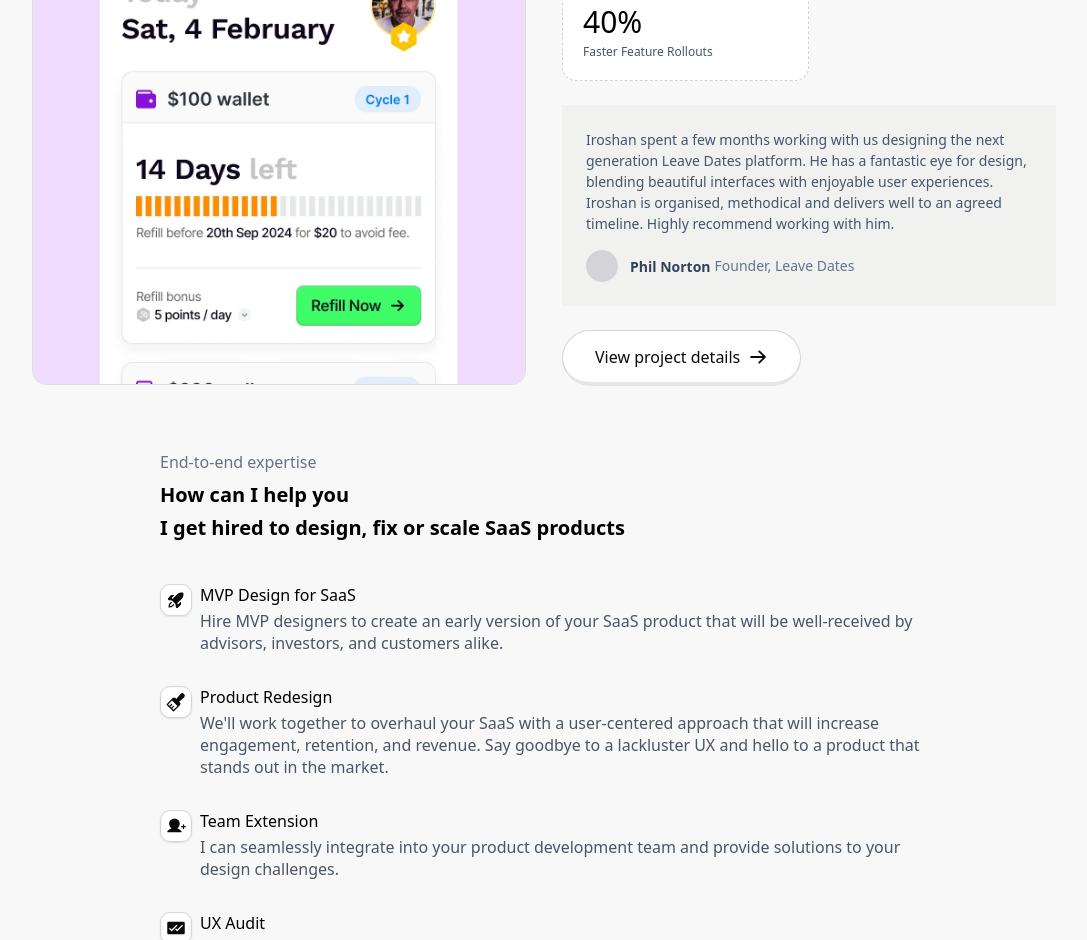
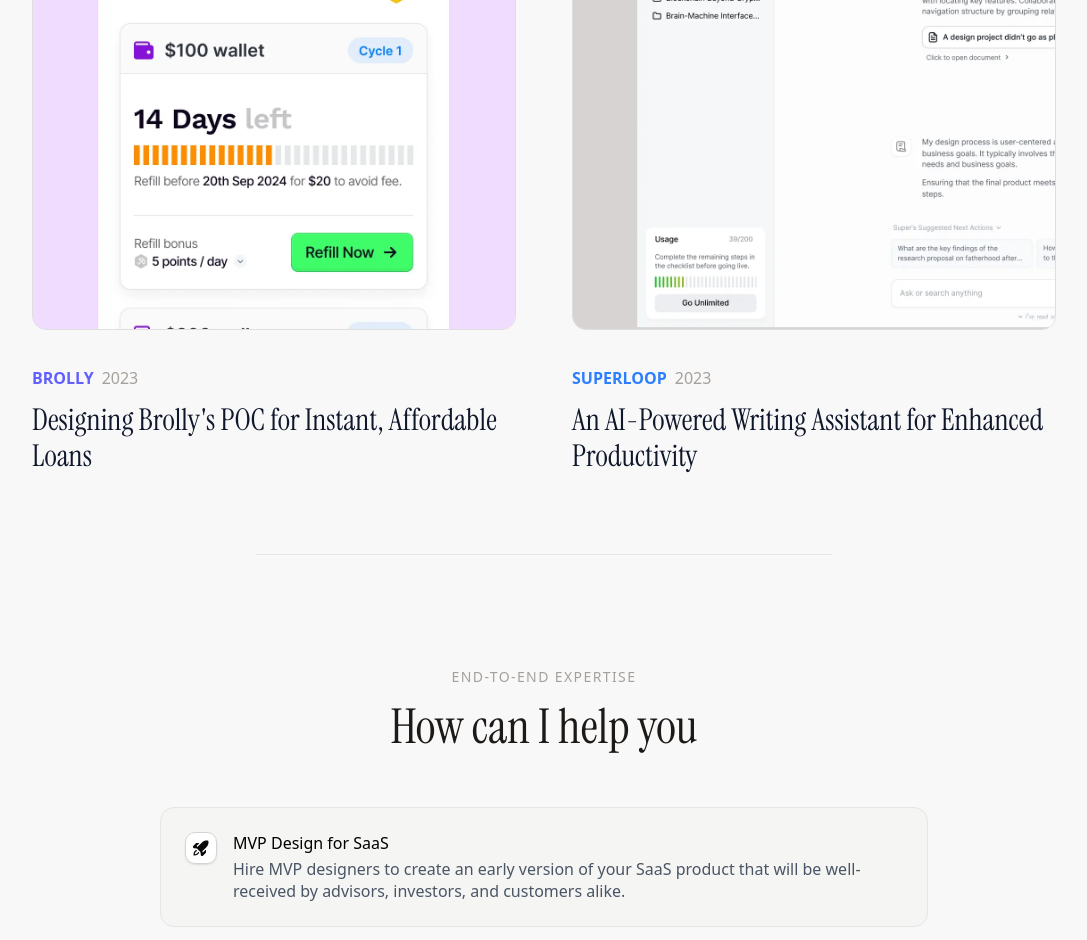
Before and after one commit to iroshandezilva/iroshandezilva.com, a Next.js app: page / in a window 1280 px wide. Shown: the part 1860-2800 px from the top of the page, without its empty margins (96-1183 px from the left). Built offline with nearby package versions, Linux system fonts and the light colour scheme.

Commit message:
feat: add ServiceCard component for displaying services with icons, titles, and descriptions

```diff
--- a/src/app/layout.tsx
+++ b/src/app/layout.tsx
@@ -1,14 +1,30 @@
 import "./globals.css";
 import type { Metadata } from "next";
-// import { Inter } from "next/font/google";
 import Navbar from "@/components/shared/Navbar";
 import Footer from "@/components/shared/Footer";
-
-// const inter = Inter({ subsets: ["latin"] });
 
 export const metadata: Metadata = {
   title: "Iroshan De Zilva — Product Designer",
   description: "Portfolio website and UX case studies.",
+  icons: {
+    icon: [
+      { url: "/favicon.ico", sizes: "any" },
+      { url: "/favicon.svg", type: "image/svg+xml" },
+    ],
+    apple: [{ url: "/apple-touch-icon.png", sizes: "180x180" }],
+    shortcut: "/favicon.ico",
+  },
+  openGraph: {
+    title: "Iroshan De Zilva — Product Designer",
+    description: "Portfolio website and UX case studies.",
+    images: ["/opengraph-image.png"],
+  },
+  twitter: {
+    card: "summary_large_image",
+    title: "Iroshan De Zilva — Product Designer",
+    description: "Portfolio website and UX case studies.",
+    images: ["/opengraph-image.png"],
+  },
 };
 
 export default function RootLayout({
--- a/src/app/page.tsx
+++ b/src/app/page.tsx
@@ -4,7 +4,7 @@
 import MyServices from "@/components/home/MyServices";
 // import MyPackages from "@/components/home/MyPackages";
 
-// import Divider from "@/components/shared/Divider";
+import Divider from "@/components/shared/Divider";
 
 export default function HomePage() {
   return (
@@ -14,6 +14,9 @@
       {/* <ClientLists /> */}
       {/* <Divider /> */}
       <CaseStudyHighlight />
+
+      <Divider />
+
       <MyServices />
       {/* <MyPackages /> */}
     </>
--- a/src/components/home/CaseStudyHighlight.tsx
+++ b/src/components/home/CaseStudyHighlight.tsx
@@ -6,7 +6,7 @@
 
 export default function CaseStudyHighlight() {
   return (
-    <section className="px-6 pt-16 xl:px-0">
+    <section className="px-6 py-16 xl:px-0">
       <div>
         <div>
           <div className="mx-auto mb-8 flex max-w-lg flex-col gap-4 py-4 text-center">
@@ -22,8 +22,9 @@
             </p>
           </div>
 
-          <div className="flex flex-col gap-24">
+          <div className="mx-auto grid max-w-5xl grid-cols-2 gap-14">
             <CaseStudyCard
+              className="col-span-2"
               imageSrc="/images/leavedates-cs-thumbnail.webp"
               productName="Leave Dates"
               productColor="text-cyan-500"
@@ -33,22 +34,31 @@
               clientName="Phil Norton"
               clientTitle="Founder, Leave Dates"
               stats={[
-                { value: "60%", description: "Increase in Design Efficiency" },
+                {
+                  value: "60%",
+                  description: "Increase in Design Efficiency",
+                },
                 { value: "40%", description: "Faster Feature Rollouts" },
               ]}
               link="/contact"
             />
-
             <CaseStudyCard
+              variant="column"
               imageSrc="/images/brolly-cs-thumbnail.webp"
               productName="Brolly"
               productColor="text-indigo-500"
               year="2023"
-              title="Revamping Leave Dates to Deliver Consistency and Flow Through Scalable Design"
-              testimonial="Iroshan spent a few months working with us designing the next generation Leave Dates platform. He has a fantastic eye for design, blending beautiful interfaces with enjoyable user experiences. Iroshan is organised, methodical and delivers well to an agreed timeline. Highly recommend working with him."
-              clientName="Phil Norton"
-              clientTitle="Founder, Leave Dates"
-              stats={[{ value: "40%", description: "Faster Feature Rollouts" }]}
+              title="Designing Brolly's POC for Instant, Affordable Loans"
+              caseStudyButtonText="View project details"
+              link="/contact"
+            />
+            <CaseStudyCard
+              variant="column"
+              imageSrc="/images/superpaper-cs-thumbnail.webp"
+              productName="SuperLoop"
+              productColor="text-blue-500"
+              year="2023"
+              title="An AI-Powered Writing Assistant for Enhanced Productivity"
               caseStudyButtonText="View project details"
               link="/contact"
             />
--- a/src/components/home/MyServices.tsx
+++ b/src/components/home/MyServices.tsx
@@ -8,107 +8,67 @@
   UserPlus,
   Checks,
 } from "@phosphor-icons/react";
+import ServiceCard from "@/components/home/ServiceCard";
 
-const MyServices = () => {
+export default function MyServices() {
+  const services = [
+    {
+      icon: RocketLaunch,
+      title: "MVP Design for SaaS",
+      description:
+        "Hire MVP designers to create an early version of your SaaS product that will be well-received by advisors, investors, and customers alike.",
+    },
+    {
+      icon: PaintBrushHousehold,
+      title: "Product Redesign",
+      description:
+        "We'll work together to overhaul your SaaS with a user-centered approach that will increase engagement, retention, and revenue. Say goodbye to a lackluster UX and hello to a product that stands out in the market.",
+    },
+    {
+      icon: UserPlus,
+      title: "Team Extension",
+      description:
+        "I can seamlessly integrate into your product development team and provide solutions to your design challenges.",
+    },
+    {
+      icon: Checks,
+      title: "UX Audit",
+      description:
+        "I can help you to spot your product's bottlenecks to unlock its fullest potential.",
+    },
+    {
+      icon: Shapes,
+      title: "Design System",
+      description:
+        "Have big plans on scaling your SaaS? I can support you in creating and shaping the design system.",
+    },
+  ];
+
   return (
- <section className="mx-auto max-w-3xl px-6 pt-16 pb-12 lg:px-0">
+    <section className="mx-auto max-w-3xl px-6 py-24 lg:px-0">
       <div className="inline-flex flex-col items-start justify-start gap-10">
-        <div className="flex flex-col items-start justify-start gap-1.5 self-stretch">
-          <div className="justify-start self-stretch text-base leading-snug font-normal text-gray-500">
+        <div className="mx-auto flex max-w-lg flex-col gap-4 py-4 text-center">
+          <span className="text-sm font-medium tracking-widest text-stone-400 uppercase">
             End-to-end expertise
-          </div>
-          <div className="justify-start self-stretch text-xl leading-relaxed font-semibold text-black">
+          </span>
+          <h2 className="font-heading text-5xl text-stone-900">
             How can I help you
-            <br />I get hired to design, fix or scale SaaS products
-          </div>
+          </h2>
         </div>
-        <div className="flex flex-col items-start justify-start gap-8 self-stretch">
-          <div className="inline-flex items-start justify-start gap-2 self-stretch">
-            <div className="flex w-8 items-center justify-center gap-1 overflow-hidden rounded-lg bg-white px-[5px] py-1.5 shadow-[0px_1px_2px_0px_rgba(0,0,0,0.10)] outline outline-1 outline-offset-[-1px] outline-neutral-300">
-              <div data-property-1="3-d-view" className="relative h-5 w-5">
-                <RocketLaunch size={20} weight="fill" />
-              </div>
-            </div>
-            <div className="inline-flex flex-1 flex-col items-start justify-start gap-1">
-   <div className="justify-start self-stretch text-base leading-snug font-medium text-black">
-                MVP Design for SaaS
-              </div>
-              <div className="justify-start self-stretch text-base leading-snug font-normal text-gray-600">
-                Hire MVP designers to create an early version of your SaaS
-                product that will be well-received by advisors, investors, and
-                customers alike.
-              </div>
-            </div>
-          </div>
-          <div className="inline-flex items-start justify-start gap-2 self-stretch">
-            <div className="flex w-8 items-center justify-center gap-1 overflow-hidden rounded-lg bg-white px-[5px] py-1.5 shadow-[0px_1px_2px_0px_rgba(0,0,0,0.10)] outline-1 outline-offset-[-1px] outline-neutral-300">
-              <div data-property-1="web-design-02" className="relative h-5 w-5">
-                <PaintBrushHousehold size={20} weight="fill" />
-              </div>
-            </div>
-            <div className="inline-flex flex-1 flex-col items-start justify-start gap-1">
- <div className="justify-start self-stretch text-base leading-snug font-medium text-black">
-                Product Redesign
-              </div>
-              <div className="justify-start self-stretch text-base leading-snug font-normal text-gray-600">
-                We&apos;ll work together to overhaul your SaaS with a
-                user-centered approach that will increase engagement, retention,
-                and revenue. Say goodbye to a lackluster UX and hello to a
-                product that stands out in the market.
-              </div>
-            </div>
-          </div>
-          <div className="inline-flex items-start justify-start gap-2 self-stretch">
-            <div className="flex w-8 items-center justify-center gap-1 overflow-hidden rounded-lg bg-white px-[5px] py-1.5 shadow-[0px_1px_2px_0px_rgba(0,0,0,0.10)] outline-1 outline-offset-[-1px] outline-neutral-300">
-              <div data-property-1="add-team-02" className="relative h-5 w-5">
-                <UserPlus size={20} weight="fill" />
-              </div>
-            </div>
-            <div className="inline-flex flex-1 flex-col items-start justify-start gap-1">
-<div className="justify-start self-stretch text-base leading-snug font-medium text-black">
-                Team Extension
-              </div>
-              <div className="justify-start self-stretch text-base leading-snug font-normal text-gray-600">
-                I can seamlessly integrate into your product development team
-                and provide solutions to your design challenges.
-              </div>
-            </div>
-          </div>
-          <div className="inline-flex items-start justify-start gap-2 self-stretch">
-            <div className="flex w-8 items-center justify-center gap-1 overflow-hidden rounded-lg bg-white px-[5px] py-1.5 shadow-[0px_1px_2px_0px_rgba(0,0,0,0.10)] outline-1 outline-offset-[-1px] outline-neutral-300">
-              <div data-property-1="add-to-list" className="relative h-5 w-5">
-                <Checks size={20} weight="fill" />
-              </div>
-            </div>
-            <div className="inline-flex flex-1 flex-col items-start justify-start gap-1">
- <div className="justify-start self-stretch text-base leading-snug font-medium text-black">
-                UX Audit
-              </div>
-              <div className="justify-start self-stretch text-base leading-snug font-normal text-gray-600">
-                I can help you to spot your product’s bottlenecks to unlock its
-                fullest potential.
-              </div>
-            </div>
-          </div>
-          <div className="inline-flex items-start justify-start gap-2 self-stretch">
-            <div className="flex w-8 items-center justify-center gap-1 overflow-hidden rounded-lg bg-white px-[5px] py-1.5 shadow-[0px_1px_2px_0px_rgba(0,0,0,0.10)] outline-1 outline-offset-[-1px] outline-neutral-300">
-              <Shapes size={20} weight="fill" />
-            </div>
-            <div className="inline-flex flex-1 flex-col items-start justify-start gap-1">
-<div className="justify-start self-stretch text-base leading-snug font-medium text-black">
-                Design System
-              </div>
-              <div className="justify-start self-stretch text-base leading-snug font-normal text-gray-600">
-                Have big plans on scaling your SaaS? I can support you in
-                creating and shaping the design system.
-                <br />
-              </div>
-            </div>
+        <div className="border-stone-00 flex flex-col items-start justify-start gap-8 self-stretch">
+          <div className="flex flex-col gap-4">
+            {services.map((service, index) => (
+              <ServiceCard
+                key={index}
+                icon={service.icon}
+                title={service.title}
+                description={service.description}
+                className=""
+              />
+            ))}
           </div>
         </div>
       </div>
     </section>
   );
-};
-
-export default MyServices;
+}
--- /dev/null
+++ b/src/components/home/ServiceCard.tsx
@@ -0,0 +1,39 @@
+import { IconProps } from "@phosphor-icons/react";
+import { cn } from "@/lib/utils";
+
+interface ServiceCardProps {
+  icon: React.ComponentType<IconProps>;
+  title: string;
+  description: string;
+  className?: string;
+}
+
+export default function ServiceCard({
+  icon: Icon,
+  title,
+  description,
+  className,
+}: ServiceCardProps) {
+  return (
+    <div
+      className={cn(
+        "inline-flex items-start justify-start gap-4 self-stretch rounded-xl border bg-stone-100 p-6",
+        className,
+      )}
+    >
+      <div className="flex w-8 items-center justify-center gap-1 overflow-hidden rounded-lg bg-white px-[5px] py-1.5 shadow-[0px_1px_2px_0px_rgba(0,0,0,0.10)] outline outline-1 outline-offset-[-1px] outline-neutral-300">
+        <div className="relative h-5 w-5">
+          <Icon size={20} weight="fill" />
+        </div>
+      </div>
+      <div className="inline-flex flex-1 flex-col items-start justify-start gap-1">
+        <div className="justify-start self-stretch text-base leading-snug font-medium text-black">
+          {title}
+        </div>
+        <div className="justify-start self-stretch text-base leading-snug font-normal text-gray-600">
+          {description}
+        </div>
+      </div>
+    </div>
+  );
+}
--- a/src/components/shared/CaseStudyCard.tsx
+++ b/src/components/shared/CaseStudyCard.tsx
@@ -1,6 +1,6 @@
 import Image from "next/image";
-import { ArrowRight } from "@phosphor-icons/react";
-import { CustomLink } from "@/components/shared/3d-button";
+// import { ArrowRight } from "@phosphor-icons/react";
+// import { CustomLink } from "@/components/shared/3d-button";
 
 interface Stat {
   value?: string | number;
@@ -8,37 +8,45 @@
 }
 
 interface CaseStudyCardProps {
+  className?: string; // Add className prop
   imageSrc: string;
   productName: string;
   productColor?: string; // Add new prop for product color
   year: string | number;
   title: string;
-  testimonial: string;
-  clientName: string;
-  clientTitle: string;
+  testimonial?: string;
+  clientName?: string; // Make optional
+  clientTitle?: string; // Make optional
   clientImage?: string;
   stats?: Stat[];
   link: string;
   caseStudyButtonText?: string;
+  variant?: "row" | "column";
 }
 
 export default function CaseStudyCard({
+  className = "", // Add default value for className
   imageSrc,
   productName,
   productColor = "text-cyan-500", // Default color if none is provided
   year,
   title,
   testimonial,
-  clientName,
-  clientTitle,
+  clientName = "", // Provide default value
+  clientTitle = "", // Provide default value
   clientImage,
   stats = [],
-  link,
-  caseStudyButtonText = "Read the case study",
+  // link,
+  // caseStudyButtonText = "Read the case study",
+  variant = "row",
 }: CaseStudyCardProps) {
+  const isColumn = variant === "column";
+
   return (
-    <div className="mx-auto flex max-w-5xl flex-col items-center gap-9 lg:flex-row">
-      <div className="w-full lg:w-1/2">
+    <div
+      className={`mx-auto flex ${isColumn ? "flex-col" : "flex-col lg:flex-row"} items-center gap-9 ${className}`}
+    >
+      <div className={`w-full ${!isColumn ? "lg:w-1/2" : ""}`}>
         <Image
           src={imageSrc}
           alt={productName + " platform screenshot"}
@@ -50,9 +58,11 @@
         />
       </div>
 
-      <div className="flex w-full flex-col items-start justify-start gap-6 lg:w-1/2">
+      <div
+        className={`flex w-full flex-col items-start justify-start gap-6 ${!isColumn ? "lg:w-1/2" : ""}`}
+      >
         <div className="mb-4 flex flex-col items-start justify-start gap-3 self-stretch">
-          <div className="inline-flex items-center justify-start gap-6">
+          <div className="inline-flex items-center justify-start gap-2">
             <div
               className={`justify-start text-base leading-normal font-semibold uppercase ${productColor}`}
             >
@@ -87,10 +97,12 @@
           </div>
         )}
 
+        {testimonial && (
           <div className="inline-flex flex-col items-start justify-start bg-stone-200/40 p-6">
             <div className="justify-start self-stretch text-sm leading-normal font-normal text-slate-600">
               {testimonial}
             </div>
+            {(clientName || clientTitle) && (
               <div className="mt-4 inline-flex items-center justify-start gap-2">
                 {clientImage ? (
                   <div className="h-8 w-8 overflow-hidden rounded-full">
@@ -106,17 +118,23 @@
                   <div className="h-8 w-8 rounded-full bg-zinc-300" />
                 )}
                 <div className="flex items-center justify-center gap-1 p-1">
+                  {clientName && (
                     <div className="justify-start text-sm leading-normal font-semibold text-slate-700">
                       {clientName}
                     </div>
+                  )}
+                  {clientTitle && (
                     <div className="justify-start text-sm leading-tight font-normal text-slate-500">
                       {clientTitle}
                     </div>
+                  )}
                 </div>
               </div>
+            )}
           </div>
+        )}
 
-        <div className="col-span-3">
+        {/* <div className="col-span-3">
           <CustomLink
             variant="outline"
             size="lg"
@@ -127,7 +145,7 @@
           >
             {caseStudyButtonText}
           </CustomLink>
-        </div>
+        </div> */}
       </div>
     </div>
   );
--- a/src/components/shared/Divider.tsx
+++ b/src/components/shared/Divider.tsx
@@ -9,7 +9,10 @@
   return (
     <div
       role="separator"
-      className={cn("md:h-[0.5px] h-px bg-stone-200 w-full max-w-xl md:mx-auto mx-12", className)}
+      className={cn(
+        "mx-12 h-px max-w-xl bg-stone-200 md:mx-auto md:h-[0.5px]",
+        className,
+      )}
     ></div>
   );
 };
```
Also changed, not shown: src/components/home/Hero.tsx (+4 -3 lines), src/components/shared/Footer.tsx (+86 -15 lines), src/components/shared/Navbar.tsx (+4 -4 lines), public/images/superpaper-cs-thumbnail.webp (added). Lines whose indentation alone changed are shown as unchanged.
